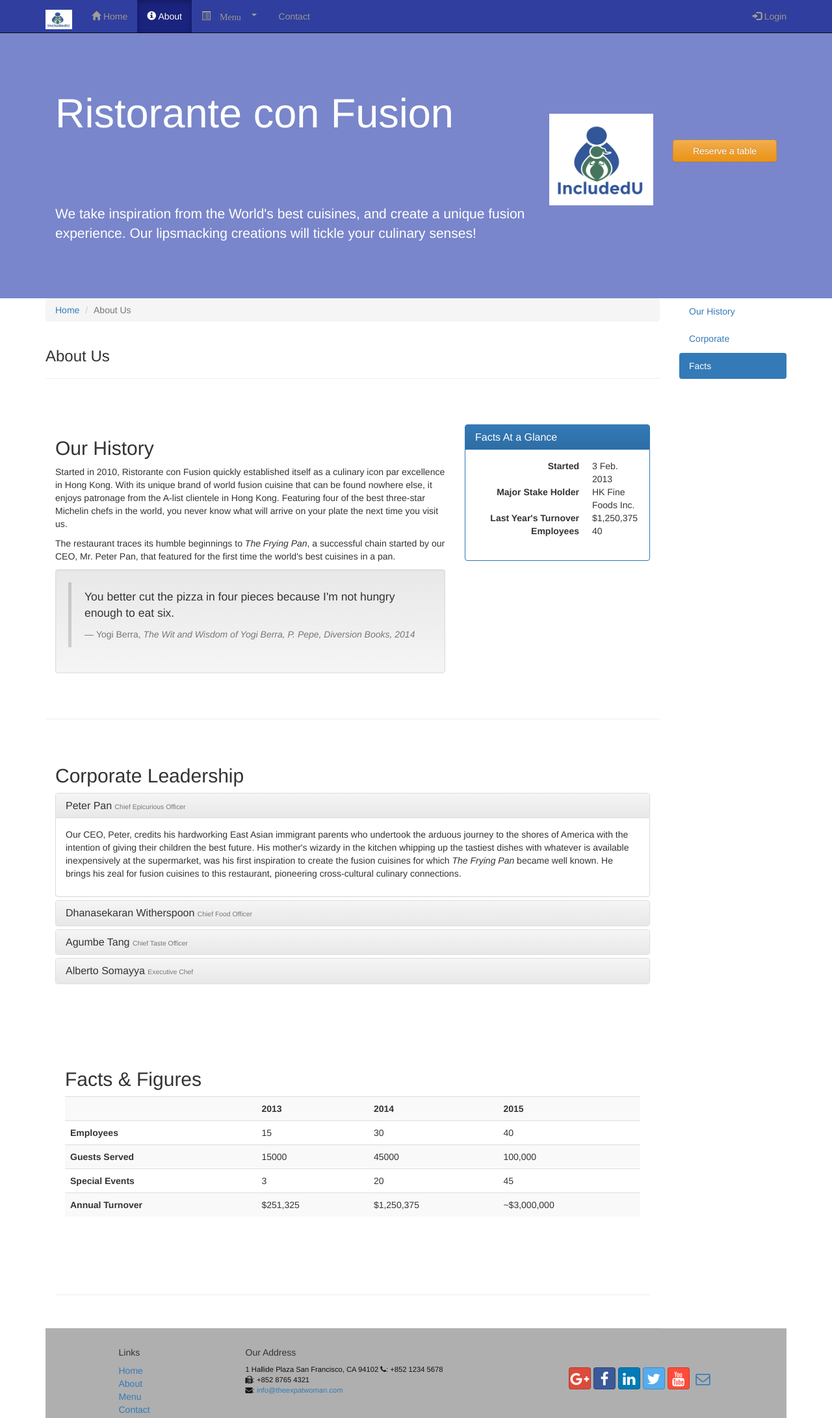
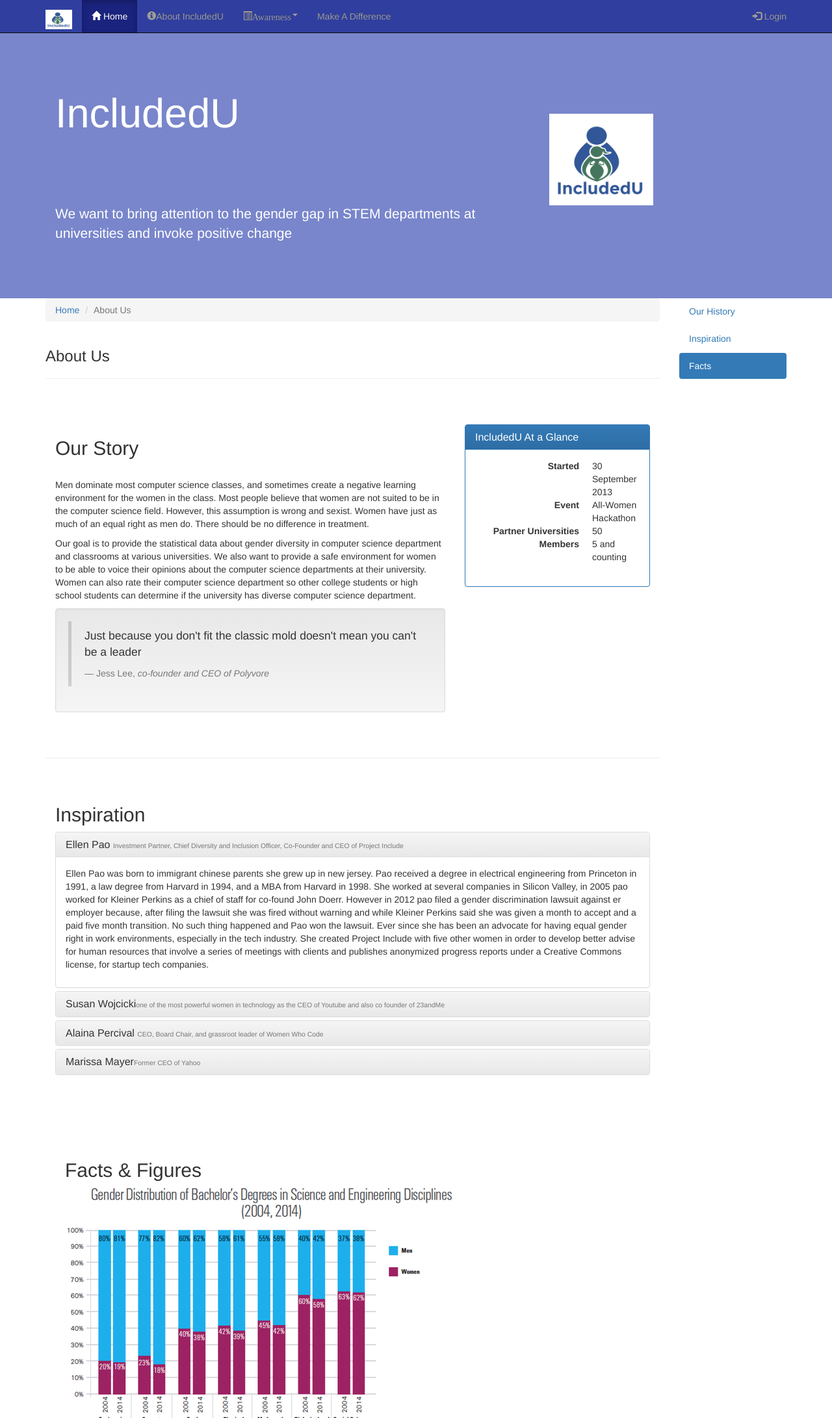
Before and after one commit to allwomenhack/includedU, a website: page ConFusion-master/aboutus.html in a window 1280 px wide. Shown: the top 2182 px of the page at 65% size. Drawn offline with Linux system fonts and the light colour scheme.

Commit message:
AboutUs add

```diff
--- a/ConFusion-master/aboutus.html
+++ b/ConFusion-master/aboutus.html
@@ -1,4 +1,3 @@
-
 <!DOCTYPE html>
 <html lang="en">
 
@@ -34,35 +33,35 @@
           <span class="icon-bar"></span>
           <span class="icon-bar"></span>
         </button>
-              <a class="navbar-brand" href="#"><img src="img/logo.png" height=30 width=41></a>
+        <a class="navbar-brand" href="#"><img src="img/logo.png" height=30 width=41>
+        </a>
       </div>
       <div id="navbar" class="navbar-collapse collapse">
         <ul class="nav navbar-nav">
-                  <li><a href="index.html"><span class="glyphicon glyphicon-home"
-                       aria-hidden="true"></span> Home</a></li>
-                  <li class="active"><a href="aboutus.html">
-                      <span class="glyphicon glyphicon-info-sign"
-                       aria-hidden="true"></span> About</a></li>
+          <li class="active"><a href="index.html"><span class="glyphicon glyphicon-home"
+                       aria-hidden="true"></span> Home</a>
+          </li>
+          <li>
+            <a href="aboutus.html">
+              <span class="glyphicon glyphicon-info-sign" aria-hidden="true"></span>About IncludedU</a>
+          </li>
           <li class="dropdown">
-                      <a href="#" class="dropdown-toggle" data-toggle="dropdown"
-                       role="button" aria-haspopup="true" aria-expanded="false">
-                       <span class="glyphicon glyphicon-list-alt"
-                        aria-hidden="true"> Menu <span class="caret"></span></a>
+            <a href="#" class="dropdown-toggle" data-toggle="dropdown" role="button" aria-haspopup="true" aria-expanded="false">
+              <span class="glyphicon glyphicon-list-alt" aria-hidden="true">Awareness<span class="caret"></span>
+            </a>
             <ul class="dropdown-menu">
-                          <li><a href="#">Appetizers</a></li>
-                          <li><a href="#">Main Courses</a></li>
-                          <li><a href="#">Desserts</a></li>
-                          <li><a href="#">Drinks</a></li>
-                          <li role="separator" class="divider"></li>
-                          <li class="dropdown-header">Specials</li>
-                          <li><a href="#">Lunch Buffet</a></li>
-                          <li><a href="#">Weekend Brunch</a></li>
+              <li><a href="#">Overcoming Unconscious Bias</a>
+              </li>
+              <li><a href="#">Mentorship</a>
+              </li>
             </ul>
           </li>
-                  <li><a href="contactus.html"><i class="fa fa-envelope-0"></i> Contact</a></li>
+          <li><a href="contactus.html"><i class="fa fa-envelope-0"></i>Make A Difference</a>
+          </li>
         </ul>
         <ul class="nav navbar-nav navbar-right">
-                  <li><a data-toggle="modal" data-target="#loginModal">
+          <li>
+            <a onclick="loginToggle()">
               <span class="glyphicon glyphicon-log-in"></span> Login</a>
           </li>
         </ul>
@@ -102,9 +101,9 @@
     <div class="container">
       <div class="row row-header">
         <div class="col-xs-12 col-sm-8">
-                    <h1>Ristorante con Fusion</h1>
+          <h1>IncludedU</h1>
           <p style="padding:40px;"></p>
-                    <p>We take inspiration from the World's best cuisines, and create a unique fusion experience. Our lipsmacking creations will tickle your culinary senses!</p>
+          <p>We want to bring attention to the gender gap in STEM departments at universities and invoke positive change</p>
         </div>
         <div class="col-xs-12 col-sm-2">
           <p style="padding:20px;"></p>
@@ -112,9 +111,6 @@
         </div>
         <div class="col-xs-12 col-sm-2">
           <p style="padding:40px;"></p>
-                  <a type="button" class="btn btn-warning btn-block"
-               data-toggle="tooltip" title="Or Call us at +852 12345678"
-                data-placement="bottom" href="index.html#reservation">Reserve a table</a>
 
         </div>
       </div>
@@ -127,7 +123,8 @@
         <div class="row">
           <div class="col-xs-12">
             <ul class="breadcrumb">
-								  <li><a href="index.html">Home</a></li>
+              <li><a href="index.html">Home</a>
+              </li>
               <li class="active">About Us</li>
             </ul>
           </div>
@@ -136,43 +133,38 @@
             <hr>
           </div>
         </div>
-
-
-
         <div id="history" class="row row-content">
           <div class="col-xs-12 col-sm-6 col-lg-8">
-									<h2>Our History</h2>
-									<p>Started in 2010, Ristorante con Fusion quickly established itself as a culinary icon par excellence in Hong Kong. With its unique brand of world fusion cuisine that can be found nowhere else, it enjoys patronage from the A-list clientele in Hong Kong.  Featuring four of the best three-star Michelin chefs in the world, you never know what will arrive on your plate the next time you visit us.</p>
-									<p>The restaurant traces its humble beginnings to <em>The Frying Pan</em>, a successful chain started by our CEO, Mr. Peter Pan, that featured for the first time the world's best cuisines in a pan.</p>
+            <h2>Our Story</h2>
+            <br/>
+            <p>Men dominate most computer science classes, and sometimes create a negative learning environment for the women in the class. Most people believe that women are not suited to be in the computer science field. However, this assumption is wrong and sexist. Women have just as much of an equal right as men do. There should be no difference in treatment.</p>
+            <p>Our goal is to provide the statistical data about gender diversity in computer science department and classrooms at various universities. We also want to provide a safe environment for women to be able to voice their opinions about the computer science departments at their university. Women can also rate their computer science department so other college students or high school students can determine if the university has diverse computer science department.</p>
             <div class="well">
               <blockquote>
-											<p>You better cut the pizza in four pieces because
-												I'm not hungry enough to eat six.</p>
-											<footer>Yogi Berra,
-											  <cite>The Wit and Wisdom of Yogi Berra,
-												P. Pepe, Diversion Books, 2014</cite>
+                <p>Just because you don't fit the classic mold doesn't mean you can't be a leader</p>
+                <footer>Jess Lee,
+                  <cite>co-founder and CEO of Polyvore</cite>
                 </footer>
               </blockquote>
             </div>
-
           </div>
 
 
           <div class="col-xs-12 col-sm-6 col-lg-4">
             <div class="panel panel-primary">
               <div class="panel-heading">
-										<h3 class="panel-title">Facts At a Glance</h3>
+                <h3 class="panel-title">IncludedU At a Glance</h3>
               </div>
               <div class="panel-body">
                 <dl class="dl-horizontal">
                   <dt>Started</dt>
-											  <dd>3 Feb. 2013</dd>
-											  <dt>Major Stake Holder</dt>
-											  <dd>HK Fine Foods Inc.</dd>
-											  <dt>Last Year's Turnover</dt>
-											  <dd>$1,250,375</dd>
-											  <dt>Employees</dt>
-											  <dd>40</dd>
+                  <dd>30 September 2013</dd>
+                  <dt>Event</dt>
+                  <dd>All-Women Hackathon</dd>
+                  <dt>Partner Universities</dt>
+                  <dd>50</dd>
+                  <dt>Members</dt>
+                  <dd>5 and counting</dd>
                 </dl>
               </div>
             </div>
@@ -184,19 +176,19 @@
         <div id="corporate" class="row row-content">
           <div class="col-xs-12">
 
-															<h2>Corporate Leadership</h2>
+            <h2>Inspiration</h2>
 
             <div class="panel-group" id="accordion" role="tablist" aria-multiselectable="true">
               <div class="panel panel-default">
                 <div class="panel-heading" role="tab" id="headingPeter">
                   <h3 class="panel-title">
                                       <a role="button" data-toggle="collapse" data-parent="#accordion" href="#peter" aria-expanded="true" aria-controls="peter">
-																				Peter Pan <small>Chief Epicurious Officer</small></a>
+                                        Ellen Pao <small>Investment Partner, Chief Diversity and Inclusion Officer, Co-Founder and CEO of Project Include</small></a>
                                     </h3>
                 </div>
-																	<div role="tabpanel" class="panel-collapse collapse in" id="peter"    aria-labelledby="headingPeter">
+                <div role="tabpanel" class="panel-collapse collapse in" id="peter" aria-labelledby="headingPeter">
                   <div class="panel-body">
-																			  <p>Our CEO, Peter, credits his hardworking East Asian immigrant parents who undertook the arduous journey to the shores of America with the intention of giving their children the best future. His mother's wizardy in the kitchen whipping up the tastiest dishes with whatever is available inexpensively at the supermarket, was his first inspiration to create the fusion cuisines for which <em>The Frying Pan</em> became well known. He brings his zeal for fusion cuisines to this restaurant, pioneering cross-cultural culinary connections.</p>
+                    <p>Ellen Pao was born to immigrant chinese parents she grew up in new jersey. Pao received a degree in electrical engineering from Princeton in 1991, a law degree from Harvard in 1994, and a MBA from Harvard in 1998. She worked at several companies in Silicon Valley, in 2005 pao worked for Kleiner Perkins as a chief of staff for co-found John Doerr. However in 2012 pao filed a gender discrimination lawsuit against er employer because, after filing the lawsuit she was fired without warning and while Kleiner Perkins said she was given a month to accept and a paid five month transition. No such thing happened and Pao won the lawsuit. Ever since she has been an advocate for having equal gender right in work environments, especially in the tech industry. She created Project Include with five other women in order to develop better advise for human resources that involve a series of meetings with clients and publishes anonymized progress reports under a Creative Commons license, for startup tech companies.</p>
                   </div>
                 </div>
               </div>
@@ -207,13 +199,13 @@
                                             <a class="collapsed" role="button" data-toggle="collapse"
                                                data-parent="#accordion" href="#danny"
                                                aria-expanded="false" aria-controls="danny">
-																							Dhanasekaran Witherspoon <small>Chief Food Officer</small></a>
+                                              Susan Wojcicki<small>one of the most powerful women in technology as the CEO of Youtube and also co founder of 23andMe</small></a>
                                           </h3>
                 </div>
-																				<div role="tabpanel" class="panel-collapse collapse"
-																					 id="danny"    aria-labelledby="headingDanny">
+                <div role="tabpanel" class="panel-collapse collapse" id="danny" aria-labelledby="headingDanny">
                   <div class="panel-body">
-																				  <p>Our CFO, Danny, as he is affectionately referred to by his colleagues, comes from a long established family tradition in farming and produce. His experiences growing up on a farm in the Australian outback gave him great appreciation for varieties of food sources. As he puts it in his own words, <em>Everything that runs, wins, and everything that stays, pays!</em></p>
+                    <p>Our CFO, Danny, as he is affectionately referred to by his colleagues, comes from a long established family tradition in farming and produce. His experiences growing up on a farm in the Australian outback gave him great appreciation for varieties of food sources. As he puts it in his own words, <em>Everything that runs, wins, and everything that stays, pays!</em>
+                    </p>
                   </div>
                 </div>
               </div>
@@ -224,13 +216,13 @@
                                       <a class="collapsed" role="button" data-toggle="collapse"
                                          data-parent="#accordion" href="#agumbe"
                                          aria-expanded="false" aria-controls="agumbe">
-																				Agumbe Tang <small>Chief Taste Officer</small></a>
+                                        Alaina Percival <small>CEO, Board Chair, and grassroot leader of Women Who Code</small></a>
                                     </h3>
                 </div>
-																	<div role="tabpanel" class="panel-collapse collapse"
-																		 id="agumbe"    aria-labelledby="headingAgumbe">
+                <div role="tabpanel" class="panel-collapse collapse" id="agumbe" aria-labelledby="headingAgumbe">
                   <div class="panel-body">
-																	  <p>Award winning three-star Michelin chef with wide International experience having worked closely with whos-who in the culinary world, he specializes in creating mouthwatering Indo-Italian fusion experiences. He says, <em>Put together the cuisines from the two craziest cultures, and you get a winning hit! Amma Mia!</em></p>
+                    <p>CEO, Board Chair, and grassroot leader of Women Who Code, a global non-profit dedicated to inspiring women to excel in technology careers. She graduated from Georgia State University</em>
+                    </p>
                   </div>
                 </div>
               </div>
@@ -240,26 +232,19 @@
                                                    <a class="collapsed" role="button" data-toggle="collapse"
                                                     data-parent="#accordion" href="#alberto"
                                                     aria-expanded="false" aria-controls="alberto">
-																									   Alberto Somayya <small>Executive Chef</small></a>
+                                                     Marissa Mayer<small>Former CEO of Yahoo</small></a>
                                                  </h3>
                 </div>
-																						   <div role="tabpanel" class="panel-collapse collapse"
-																								id="alberto"    aria-labelledby="headingAlberto">
+                <div role="tabpanel" class="panel-collapse collapse" id="alberto" aria-labelledby="headingAlberto">
                   <div class="panel-body">
-																								 <p> Award winning three-star Michelin chef with wide International experience having worked closely with whos-who in the culinary world, he specializes in creating mouthwatering Indo-Italian fusion experiences. He says, <em>Put together the cuisines from the two craziest cultures, and you get a winning hit! Amma Mia!</em></p>
+                    <p> Award winning three-star Michelin chef with wide International experience having worked closely with whos-who in the culinary world, he specializes in creating mouthwatering Indo-Italian fusion experiences. He says, <em>Put together the cuisines from the two craziest cultures, and you get a winning hit! Amma Mia!</em>
+                    </p>
                   </div>
                   <div class="col-xs-12 col-sm-3">
                     <p style="padding:20px;"></p>
                   </div>
                 </div>
               </div>
-
-
-
-
-
-
-
 
               <div>
                 <p style="padding:20px;"></p>
@@ -273,40 +258,7 @@
             <div id="facts" class="row row-content">
               <div class="col-xs-12">
                 <h2>Facts &amp; Figures</h2>
-                <div class="table-responsive">
-               <table class="table table-striped">
-                   <tr>
-                       <td>&nbsp;</td>
-                       <th>2013</th>
-                       <th>2014</th>
-                       <th>2015</th>
-                   </tr>
-                   <tr>
-                       <th>Employees</th>
-                       <td>15</td>
-                       <td>30</td>
-                       <td>40</td>
-                   </tr>
-                   <tr>
-                       <th>Guests Served</th>
-                       <td>15000</td>
-                       <td>45000</td>
-                       <td>100,000</td>
-                   </tr>
-                   <tr>
-                       <th>Special Events</th>
-                       <td>3</td>
-                       <td>20</td>
-                       <td>45</td>
-                   </tr>
-                   <tr>
-                       <th>Annual Turnover</th>
-                       <td>$251,325</td>
-                       <td>$1,250,375</td>
-                       <td>~$3,000,000</td>
-                   </tr>
-               </table>
-               </div>
+                <img class="img-responsive" src="img/gender_data.png" alt="Uthappizza">
 
               </div>
               <div class="col-xs-12 col-sm-3">
@@ -323,9 +275,12 @@
 
       <nav class="hidden-xs col-sm-2" id="myScrollspy">
         <ul class="nav nav-pills nav-stacked" data-spy="affix" data-offset-top="400">
-              <li><a href="#history">Our History</a></li>
-              <li><a href="#corporate">Corporate</a></li>
-              <li><a href="#facts">Facts</a></li>
+          <li><a href="#history">Our History</a>
+          </li>
+          <li><a href="#corporate">Inspiration</a>
+          </li>
+          <li><a href="#facts">Facts</a>
+          </li>
         </ul>
       </nav>
     </div>
@@ -339,10 +294,14 @@
           <div class="col-xs-5 col-xs-offset-1 col-sm-2 col-sm-offset-1">
             <h5>Links</h5>
             <ul class="list-unstyled">
-                        <li><a href="#">Home</a></li>
-                        <li><a href="#">About</a></li>
-                        <li><a href="#">Menu</a></li>
-                        <li><a href="#">Contact</a></li>
+              <li><a href="#">Home</a>
+              </li>
+              <li><a href="#">About</a>
+              </li>
+              <li><a href="#">Awareness</a>
+              </li>
+              <li><a href="#">Make A Difference</a>
+              </li>
             </ul>
           </div>
           <div class="col-xs-6 col-sm-5">
@@ -379,8 +338,10 @@
     <!-- Include all compiled plugins (below), or include individual files as needed -->
     <script src="bower_components/bootstrap/dist/js/bootstrap.min.js"></script>
     <script>
-       $(document).ready(function(){
+      $(document).ready(function() {
         $('[data-toggle="tooltip"]').tooltip();
       });
     </script>
-</body></html>
+</body>
+
+</html>
```
Also changed, not shown: ConFusion-master/index.html (+8 -14 lines), ConFusion-master/img/gender_data.png (added). Lines whose indentation alone changed are shown as unchanged.
